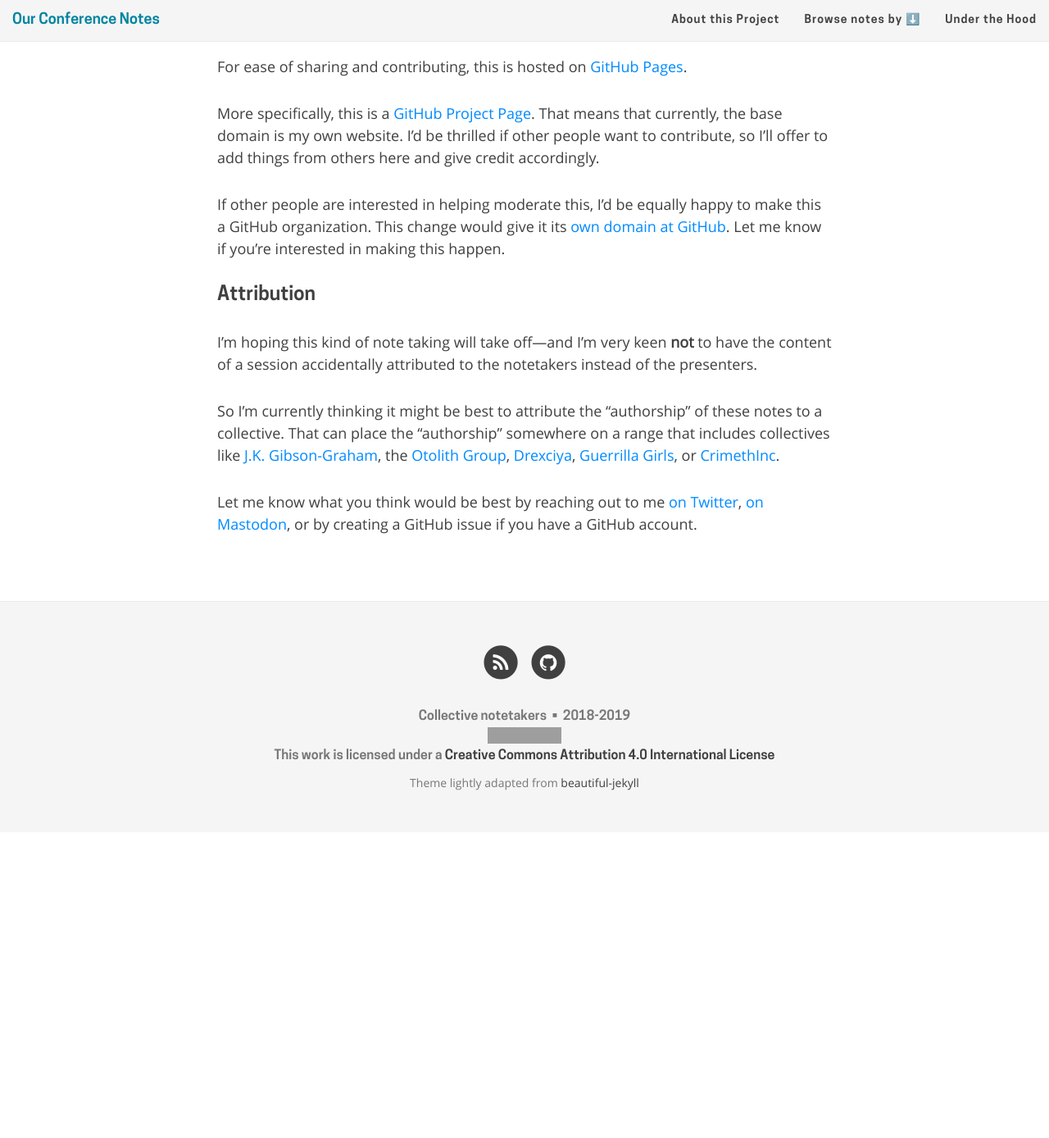
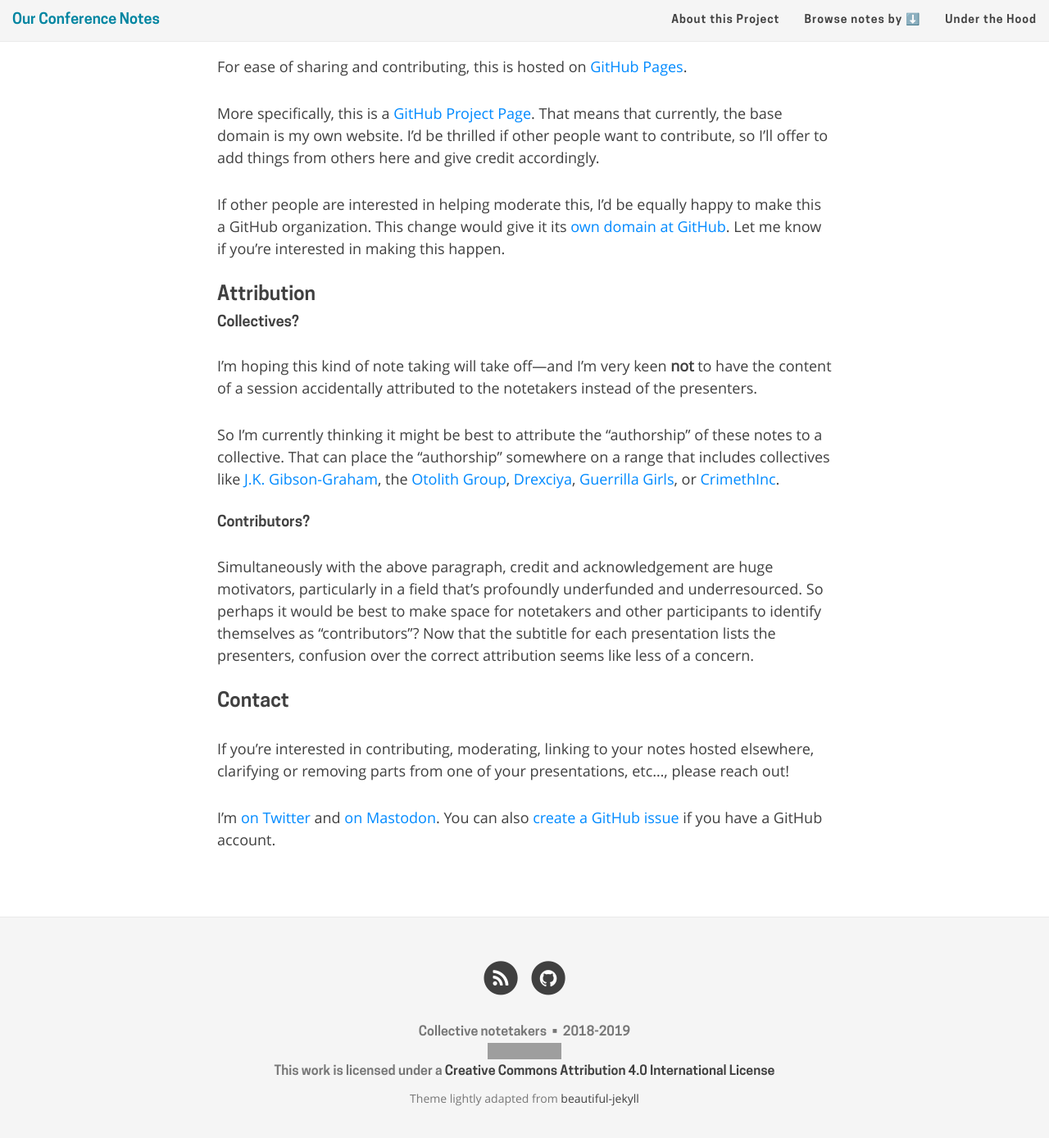
Before and after one commit to ryan-p-randall/our-conference-notes, a Jekyll site: the page built from aboutme.md, in a window 1280 px wide and 1400 px high, scrolled down 2040 px. Shown: the top 1388 px of the window at 82% size. Built offline with Jekyll 4.4.1, drawn with Linux system fonts in a browser that asks for light colours; nearby versions of some CDN libraries; emoji names are drawn with the system emoji font; before the commit the page ends 3055 px from its top, so only the background shows below that; some of the changed text lies outside the part shown; grey boxes are pictures that could not be loaded.

Commit message:
Alter bit about collectives and contributors in `aboutme.md`

```diff
--- a/aboutme.md
+++ b/aboutme.md
@@ -16,7 +16,7 @@
 
 I type much faster than I write by hand—and the results are far more legible! This kind of note taking helps me focus during presentations, but trying to chunk the ideas into social media-sized bits adds a different type of distraction.
 
-So at one of the first library conferences I attended, I took some note to share using Goggle Docs. Then, later, I felt unsettled.
+So at one of the first library conferences I attended, I took some notes to share using Goggle Docs. Then, later, I felt unsettled.
 
 [Amplifying](https://en.wikipedia.org/wiki/Human_microphone) work whose creators want it to be shared is great, but I didn't feel comfortable drawing people to that particular platform. I spell that company's name "Goggle" intentionally. They're a prime example of what Shoshana Zuboff has termed [surveillance capitalism](https://papers.ssrn.com/sol3/papers.cfm?abstract_id=2594754). I don't want to encourage any colleagues to have to exchange private information / metadata to access professional development resources.
 
@@ -47,8 +47,18 @@
 
 ### Attribution
 
+#### Collectives?
+
 I'm hoping this kind of note taking will take off—and I'm very keen **not** to have the content of a session accidentally attributed to the notetakers instead of the presenters.
 
 So I'm currently thinking it might be best to attribute the "authorship" of these notes to a collective. That can place the "authorship" somewhere on a range that includes collectives like [J.K. Gibson-Graham](https://en.wikipedia.org/wiki/J._K._Gibson-Graham), the [Otolith Group](https://en.wikipedia.org/wiki/Kodwo_Eshun#The_Otolith_Group), [Drexciya](http://www.mtv.com/news/2696394/drexciya-reissues/), [Guerrilla Girls](https://en.wikipedia.org/wiki/Guerrilla_Girls), or [CrimethInc](https://en.wikipedia.org/wiki/CrimethInc.).
 
-Let me know what you think would be best by reaching out to me [on Twitter](http://twitter.com/foureyedsoul), [on Mastodon](https://scholar.social/@foureyedsoul), or by creating a GitHub issue if you have a GitHub account.
+#### Contributors?
+
+Simultaneously with the above paragraph, credit and acknowledgement are huge motivators, particularly in a field that's profoundly underfunded and underresourced. So perhaps it would be best to make space for notetakers and other participants to identify themselves as "contributors"? Now that the subtitle for each presentation lists the presenters, confusion over the correct attribution seems like less of a concern.
+
+### Contact
+
+If you're interested in contributing, moderating, linking to your notes hosted elsewhere, clarifying or removing parts from one of your presentations, etc…, please reach out!
+
+I'm [on Twitter](http://twitter.com/foureyedsoul) and [on Mastodon](https://scholar.social/@foureyedsoul). You can also [create a GitHub issue](https://github.com/{{ gh_user }}/{{ gh_repo }}/issues) if you have a GitHub account.
```
